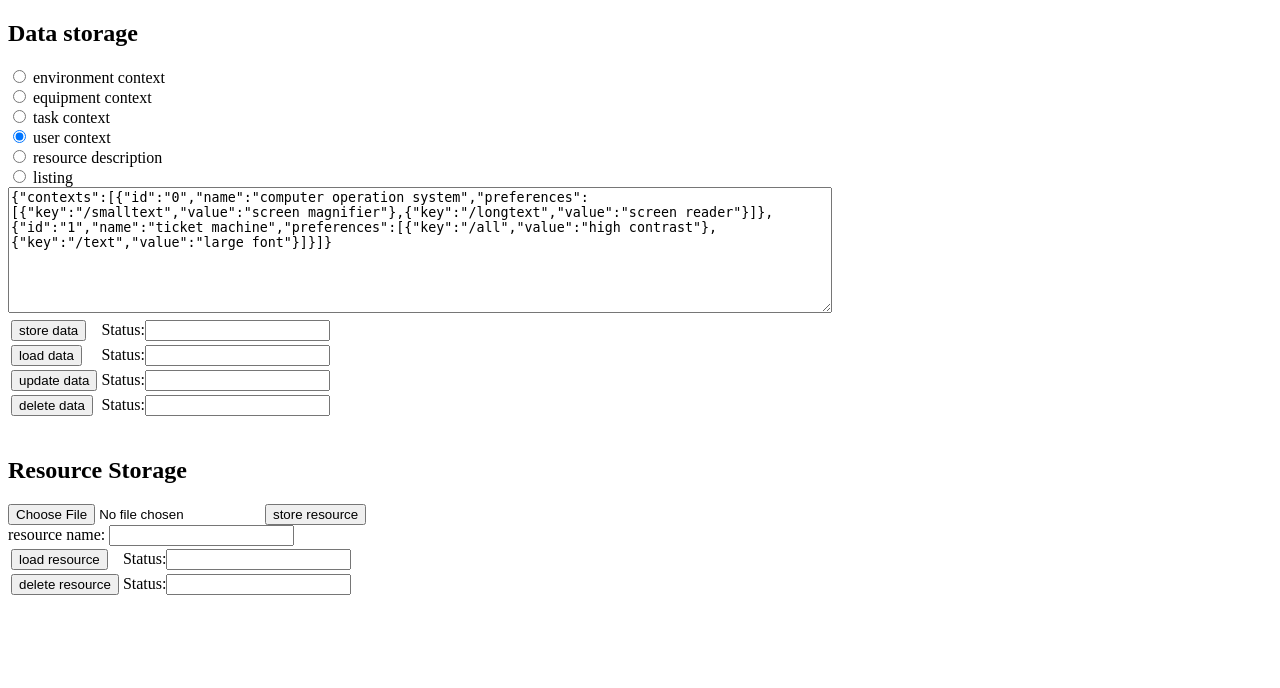
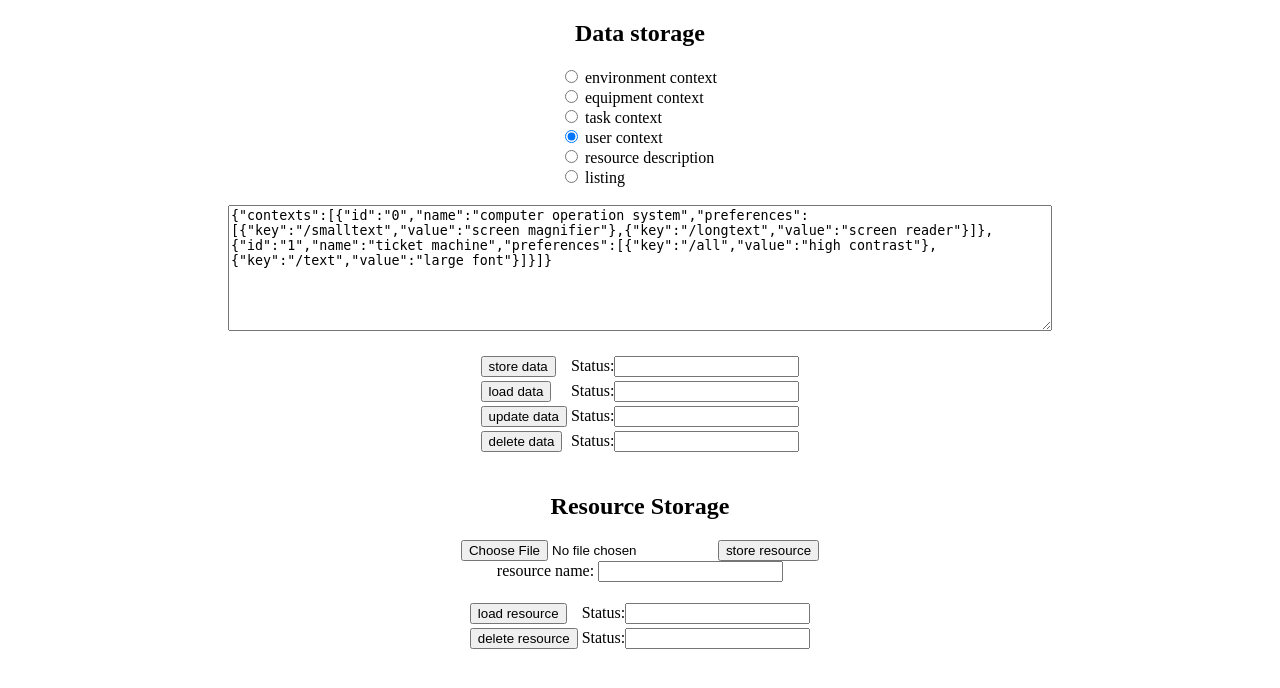
Before and after one commit to REMEXLabs/OpenAPE, a web app: page /restTests.html in a window 1280 px wide. Shown: the top 688 px of the page. Run offline with its HTML, style and script files only (its server is not run), Linux system fonts and the light colour scheme; data that the repository does not hold is empty.

Commit message:
feature: center test interface

```diff
--- a/openAPE/server/src/main/resources/webcontent/restTests.html
+++ b/openAPE/server/src/main/resources/webcontent/restTests.html
@@ -101,15 +101,19 @@
 </script>
 </head>
 <body onload="loadPage()">
-<h2>Data storage</h2>
+<h2 style="text-align: center;">Data storage</h2>
+<div style="width: 10em; margin: 0px auto 0px auto;">
 <input type="radio" id="EnC" name="dataType" value="api/environment-contexts"> <label for="EnC"> environment context</label><br>
 <input type="radio" id="EqC" name="dataType" value="api/equipment-contexts"> <label for="EqC"> equipment context</label><br>
 <input type="radio" id="TC" name="dataType" value="api/task-contexts"> <label for="TC"> task context</label><br>
 <input type="radio" id="UC" name="dataType" value="api/user-contexts" checked="checked"> <label for="UC"> user context</label><br>
 <input type="radio" id="RD" name="dataType" value="api/resource-descriptions"> <label for="RD"> resource description</label><br>
 <input type="radio" id="L" name="dataType" value="api/listings"> <label for="L"> listing</label><br>
+</div><br>
+<div style="text-align: center;">
 <textarea id="dataInput" name="dataInput" cols="100" rows="8"></textarea> <br>
-<table>
+</div><br>
+<table style="margin-left:auto; margin-right:auto;">
 	<tr>
 		<td><button type="button" id="saveData" onclick="saveData()">store data</button></td>
 		<td><label>Status:<input type="text" id="saveStatus"/></label></td>
@@ -127,14 +131,15 @@
 		<td><label>Status:<input type="text" id="deleteStatus"/></label></td>
 	</tr>
 </table><br>
-
+<div style="text-align: center;">
 <h2>Resource Storage</h2>
 <form action="http://localhost:8080/openape/api/resources" method="post" enctype="multipart/form-data">
 	<input name="file" id="filename" type="file" />
 	<button name="submit" type="submit">store resource</button>
 </form>
 <label>resource name: <input type="text" id="resourceName"/></label><br>
-<table>
+</div><br>
+<table style="margin-left:auto; margin-right:auto;">
 	<tr>
 		<td><button type="button" id="loadRes" onclick="loadRes()">load resource</button></td>
 		<td><label>Status:<input type="text" id="resLoadStatus"/></label></td>
```
